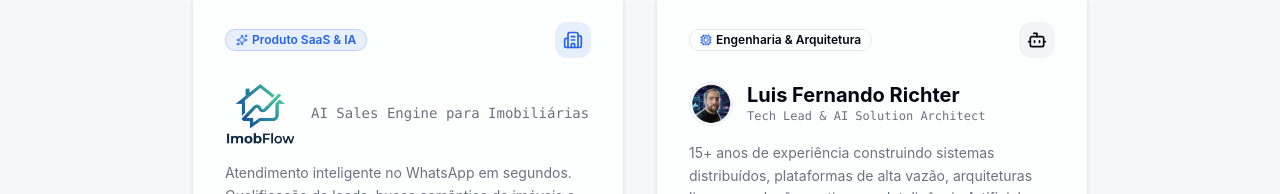
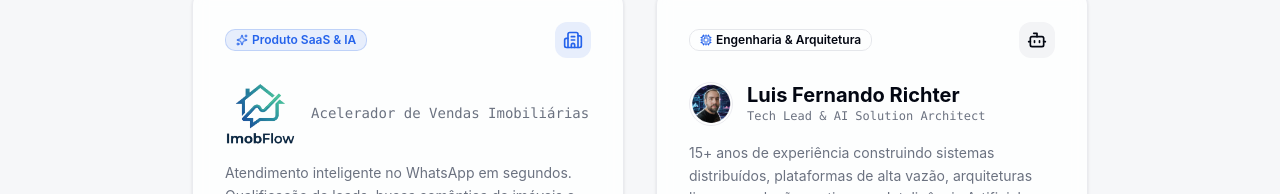
Before and after one commit to lfrichter/luis-fernando-portfolio, a React (Vite) app: page / in a window 1280 px wide. Shown: the part 338-532 px from the top of the page. Built offline with nearby package versions, Linux system fonts and the light colour scheme.

Commit message:
refactor: optimize asset imports and update sales engine subtitle in RichterGateway page

```diff
--- a/src/pages/RichterGateway.tsx
+++ b/src/pages/RichterGateway.tsx
@@ -1,11 +1,11 @@
-import React, { useEffect } from 'react';
+import avatarImg from '@/assets/AvatarCircle.png';
+import brasaoImg from '@/assets/Brasao-bg-trans.png';
+import logoImobFlow from '@/assets/imobflow/Logo-ImobFlow.png';
 import { ThemeToggle } from '@/components/ThemeToggle';
 import { Badge } from '@/components/ui/badge';
 import { Card } from '@/components/ui/card';
-import brasaoImg from '@/assets/Brasao-bg-trans.png';
-import logoImobFlow from '@/assets/imobflow/Logo-ImobFlow.png';
-import avatarImg from '@/assets/AvatarCircle.png';
-import { ArrowRight, Bot, Cpu, Sparkles, Building2 } from 'lucide-react';
+import { ArrowRight, Bot, Building2, Cpu, Sparkles } from 'lucide-react';
+import React, { useEffect } from 'react';
 
 interface RichterGatewayProps {
   onNavigateToImobFlow: () => void;
@@ -104,7 +104,7 @@ export const RichterGateway: React.FC<RichterGatewayProps> = ({
                   />
                   <div>
                     <span className="text-xs sm:text-sm font-mono font-medium text-muted-foreground block leading-snug">
-                      AI Sales Engine para Imobiliárias
+                      Acelerador de Vendas Imobiliárias
                     </span>
                   </div>
                 </div>
```
